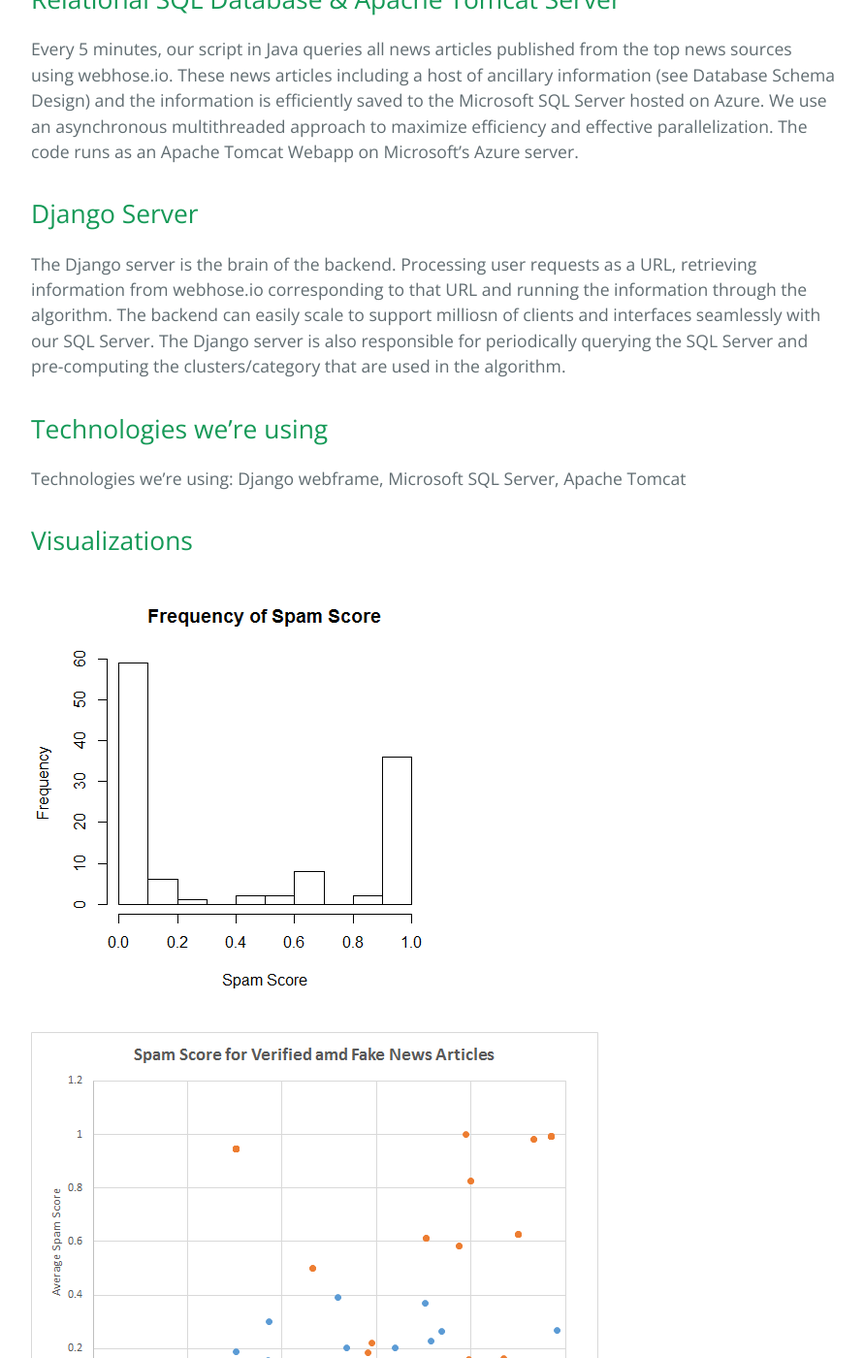
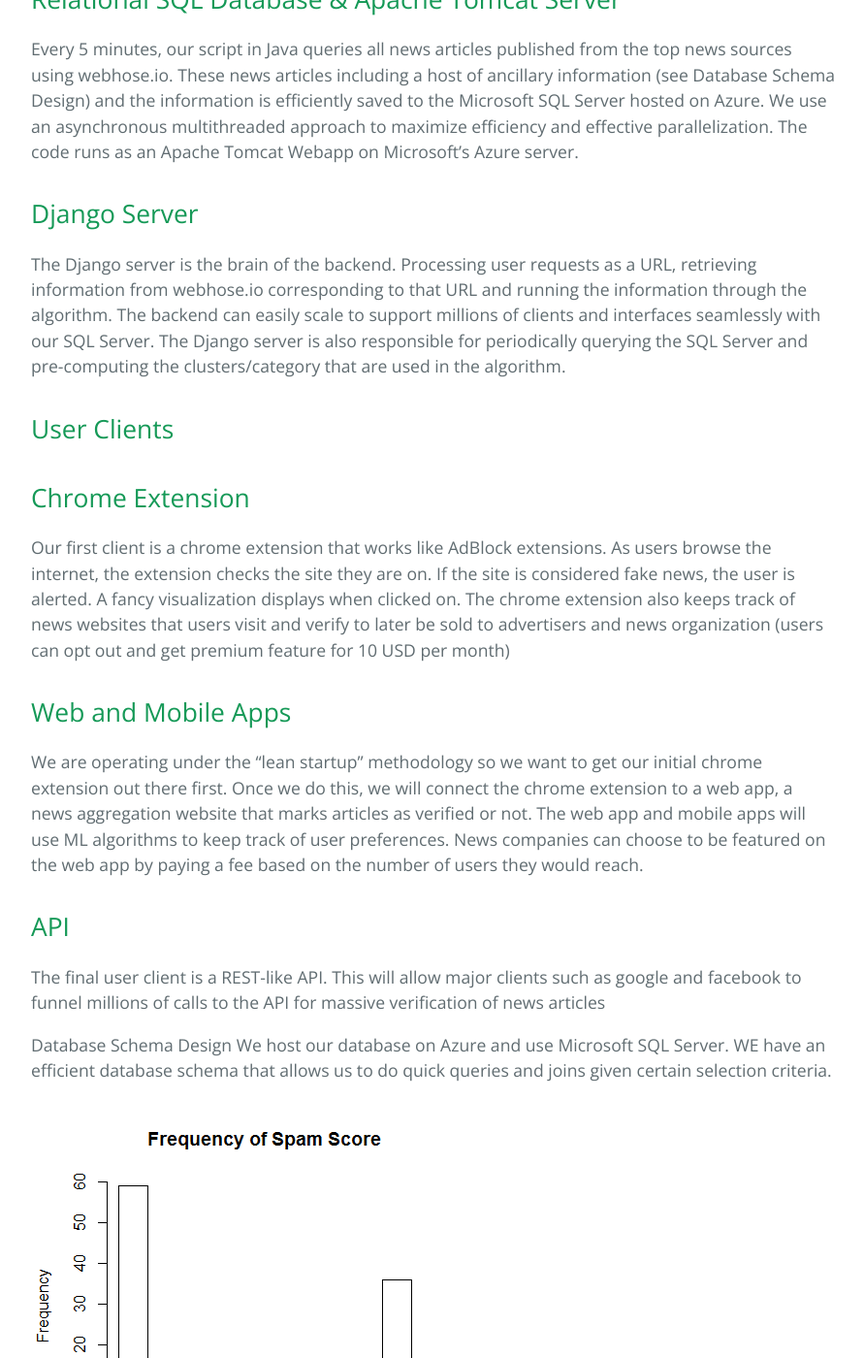
Before and after one commit to verifynews/verifynews, a Jekyll site: the page built from _posts/2017-03-08-01_blogII.markdown, in a window 1280 px wide and 1400 px high, scrolled down 604 px. Shown: the whole window at 97% size, without its empty margins (192-1083 px from the left). Built offline with Jekyll 4.4.1, drawn with Linux system fonts in a browser that asks for light colours; some of the changed text lies outside the part shown.

Commit message:
Update 2017-03-08-01_blogII.markdown

```diff
--- a/_posts/2017-03-08-01_blogII.markdown
+++ b/_posts/2017-03-08-01_blogII.markdown
@@ -17,10 +17,48 @@ asynchronous multithreaded approach to maximize efficiency and effective paralle
 runs as an Apache Tomcat Webapp on Microsoft’s Azure server.
 
 ## Django Server
-The Django server is the brain of the backend. Processing user requests as a URL, retrieving information from webhose.io corresponding to that URL and running the information through the algorithm. The backend can easily scale to support milliosn of clients and interfaces seamlessly with our SQL Server. The Django server is also responsible for periodically querying the SQL Server and pre-computing the clusters/category that are used in the algorithm.
+The Django server is the brain of the backend. Processing user requests as a URL, retrieving information from webhose.io corresponding to that URL and running the information through the algorithm. The
+backend can easily scale to support millions of clients and interfaces seamlessly with our SQL Server. The
+Django server is also responsible for periodically querying the SQL Server and pre-computing the
+clusters/category that are used in the algorithm.
 
-## Technologies we're using
-Technologies we're using: Django webframe, Microsoft SQL Server, Apache Tomcat
+## User Clients
+## Chrome Extension
+Our first client is a chrome extension that works like AdBlock extensions. As users browse the internet,
+the extension checks the site they are on. If the site is considered fake news, the user is alerted. A fancy
+visualization displays when clicked on. The chrome extension also keeps track of news websites that users visit and verify to later be sold to advertisers and news organization (users can opt out and get
+premium feature for 10 USD per month)
+
+## Web and Mobile Apps
+We are operating under the “lean startup” methodology so we want to get our initial chrome extension
+out there first. Once we do this, we will connect the chrome extension to a web app, a news aggregation
+website that marks articles as verified or not. The web app and mobile apps will use ML algorithms to
+keep track of user preferences. News companies can choose to be featured on the web app by paying a
+fee based on the number of users they would reach.
+
+## API
+The final user client is a REST-like API. This will allow major clients such as google and facebook to funnel
+millions of calls to the API for massive verification of news articles
+
+Database Schema Design
+We host our database on Azure and use Microsoft SQL Server. WE have an efficient database schema that allows us to do quick queries and joins given certain selection criteria.
+
+![News Verification Visualization 1]({{ site.url }}/verifynews/assets/59A373AF-0BE9-4549-B272-E93EBC44A506.png)
+
+## Algorithm Overview
+
+## Step 1: Spam Filtering
+
+Spam scores are calculated by webhose.io using Stanford's NLP library and are clearly distributed differently for fake news sources and
+verified articles. By simply setting a threshold of 0.42, 40% of fake news articles can be distributed.
+When we train a Support Vector Machine Model on Spam Score and Domain Rank, we are able to obtain
+an accuray of about 90% for fake and verified news classification. Note that while this basic algorithm
+works, it is flawed as fake news sources will naturally have less traffic than real news sources. If a fake
+news source with a low spam score recieves a high domain rank, it could be marked as verified.
+Fortunately, there aren’t many of these types of articles. The CrossCheck Score returned by the
+algorithm is 1-spam_score is spam_score > 0.42, the cutoff determined by our simple machine learning
+model. If spam_score <=0.42, we use dimensionality reduction and constant time bayesian agglomerate cluster membership (see below).
+
 
 ## Visualizations
 ![News Verification Visualization 1]({{ site.url }}/verifynews/assets/59A373AF-0BE9-4549-B272-E93EBC44A506.png)
```
